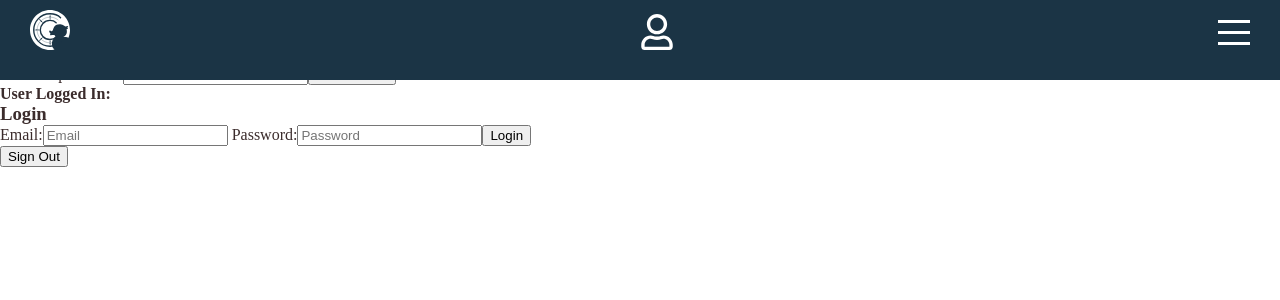
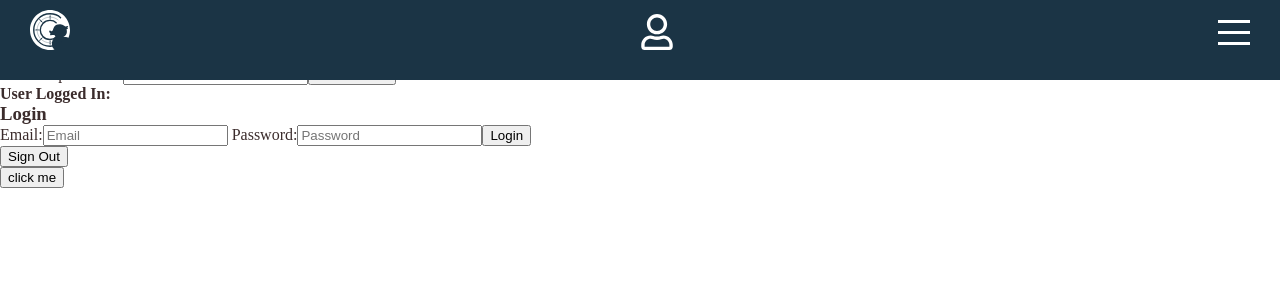
Before and after one commit to sf-adams/ClanHub, a React (Create React App) app in the folder client/: page /login in a window 1280 px wide. Shown: the top 300 px of the page. Built offline with nearby package versions, Linux system fonts and the light colour scheme; no server answers.

Commit message:
the stuff works

```diff
--- a/client/src/App.js
+++ b/client/src/App.js
@@ -13,16 +13,33 @@ import {
   onAuthStateChanged
 } from "firebase/auth";
 import { useAuthState } from 'react-firebase-hooks/auth';
+import UserService from './services/UserService';
 
 function App() {
 
   const [user, setUser] = useState({});
+  const [loggedIn, setLoggedIn] = useState({})
   const [users, setUsers] = useState([]);
   const [menuOpen, setMenuOpen] = useState(false);
 
   useEffect(()=> {
-    setUsers()
-  })
+    UserService.getUsers().then((users)=> setUsers(users.data))
+    }, [])
+
+  useEffect(()=> {
+    setLoggedIn(getLoggedIn)
+  }, [user])
+
+  const getLoggedIn = ()=> {
+    if (users && user){
+      const sel = users.filter((user) => {
+        console.log(user.email);
+        return user.email === auth.currentUser.email;
+      });
+      return sel[0];
+    }
+  }
+
 
   onAuthStateChanged(auth, (currentUser) => {
     setUser(currentUser);
@@ -30,17 +47,31 @@ function App() {
 
 
   return (
+    <>
       <div className="App">
         <Navbar menuOpen={menuOpen} setMenuOpen={setMenuOpen} />
         <Menu menuOpen={menuOpen} setMenuOpen={setMenuOpen} />
         <Routes>
-        <Route path = "/" element= {<Navigate to="/login" />} />
+          <Route path="/" element={<Navigate to="/login" />} />
           <Route path="/login" element={<LoginContainer />} />
-        <Route path="/home" element={user?<HomeContainer/>: <Navigate to="/login" />} />
-        <Route path="/feed" element={user?<FeedContainer auth={auth}/>: <Navigate to="/login" />} />
-        <Route path="/profile" element={<ProfileContainer user={auth.currentUser}/>} />
+          <Route
+            path="/home"
+            element={user ? <HomeContainer /> : <Navigate to="/login" />}
+          />
+          <Route
+            path="/feed"
+            element={
+              user ? <FeedContainer auth={auth} /> : <Navigate to="/login" />
+            }
+          />
+          <Route
+            path="/profile"
+            element={<ProfileContainer user={auth.currentUser} />}
+          />
         </Routes>
       </div>
+      <button onClick={getLoggedIn}>click me</button>
+    </>
   );
 }
 
```
Lines whose indentation alone changed are shown as unchanged.
